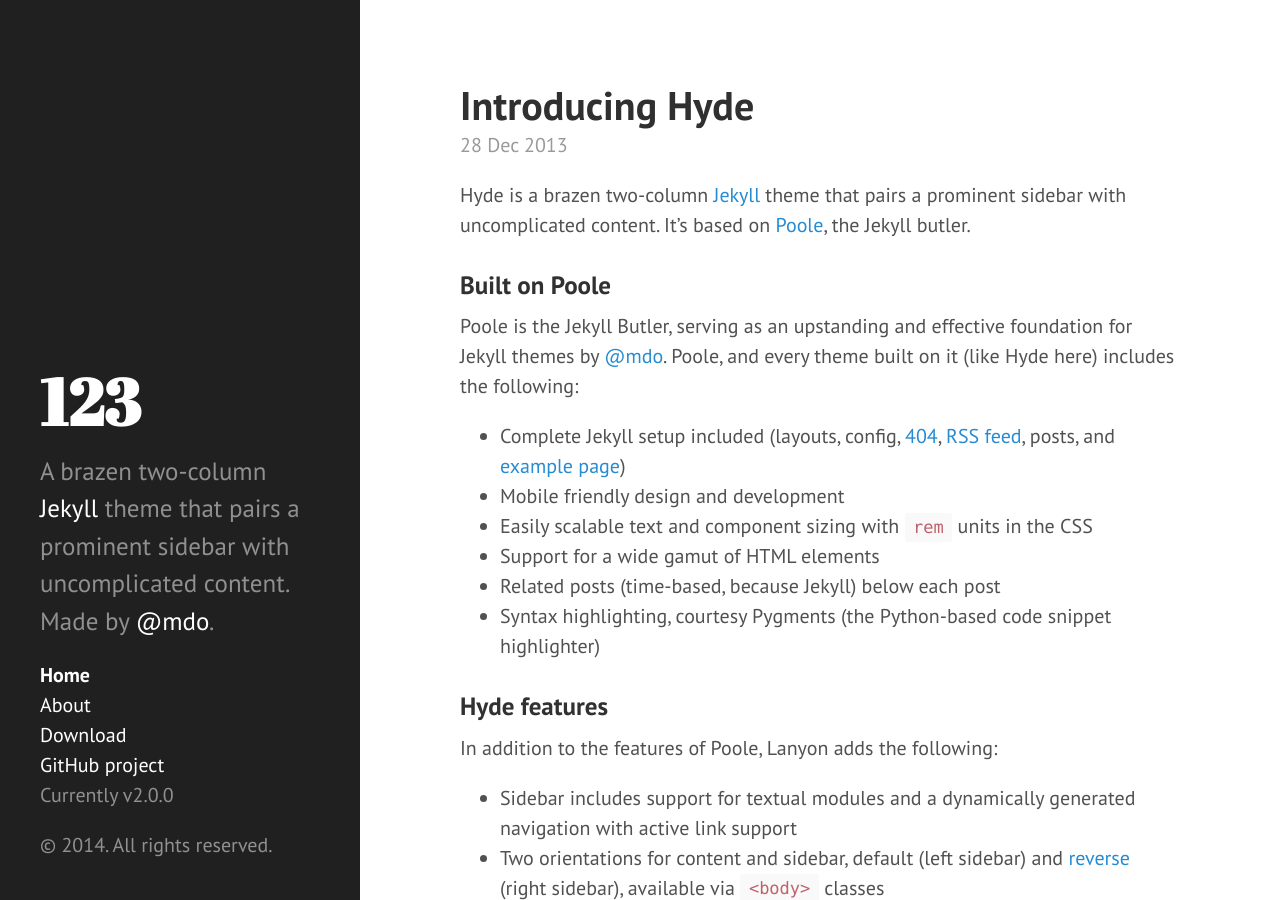
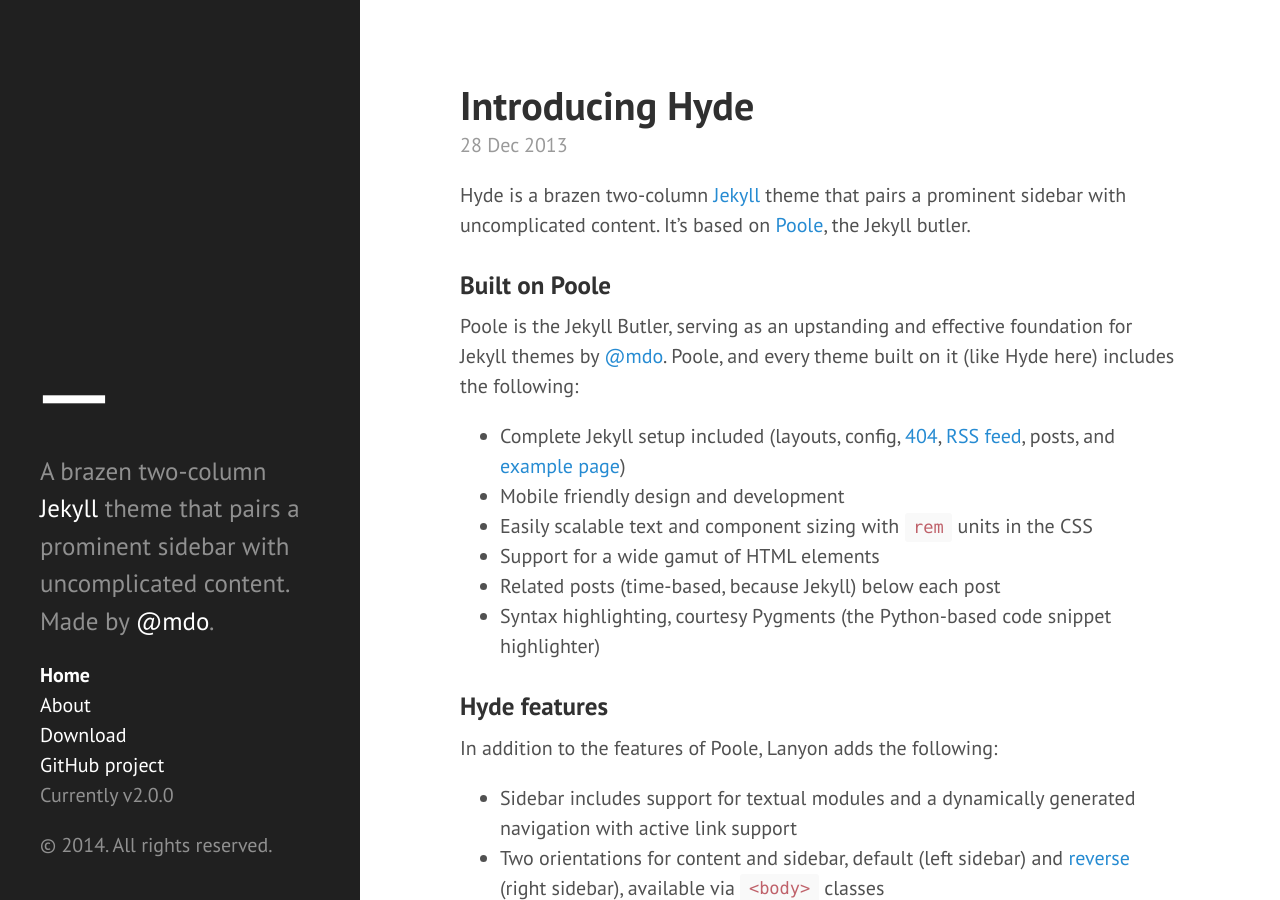
Before and after one commit to qiaogao/qiaogao.github.io, a Jekyll site: the page built from index.html, in a window 1280 px wide and 900 px high. Built offline with Jekyll 4.4.1, drawn with Linux system fonts in a browser that asks for light colours; Markdown is read by kramdown in place of the engine named in the settings; the list of posts is cut into pages by our own code.

Commit message:
change name test

```diff
--- a/_config.yml
+++ b/_config.yml
@@ -6,7 +6,7 @@
 permalink:        pretty
 
 # Setup
-title:            123
+title:            一
 tagline:          'A Jekyll theme'
 description:      'A brazen two-column <a href="http://jekyllrb.com" target="_blank">Jekyll</a> theme that pairs a prominent sidebar with uncomplicated content. Made by <a href="https://twitter.com/mdo" target="_blank">@mdo</a>.'
 url:              http://www.qiaogao.net
```
